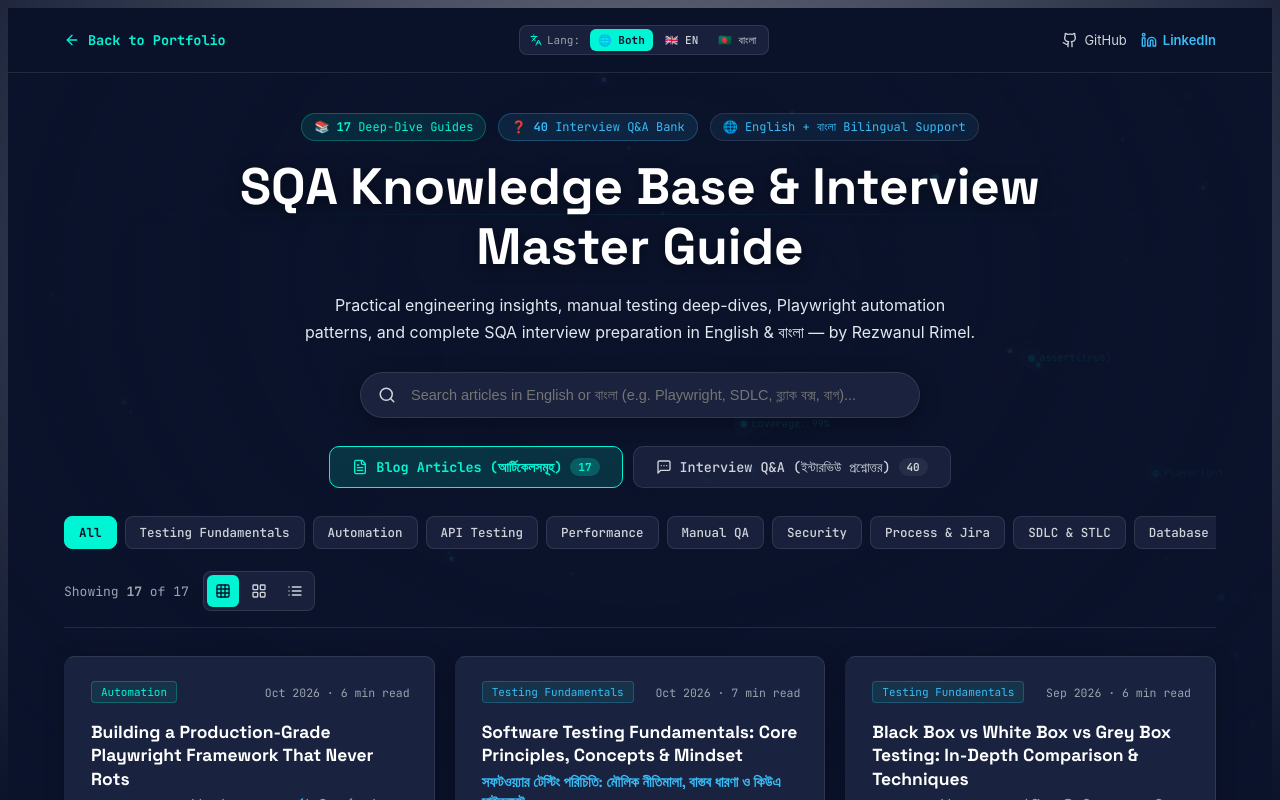
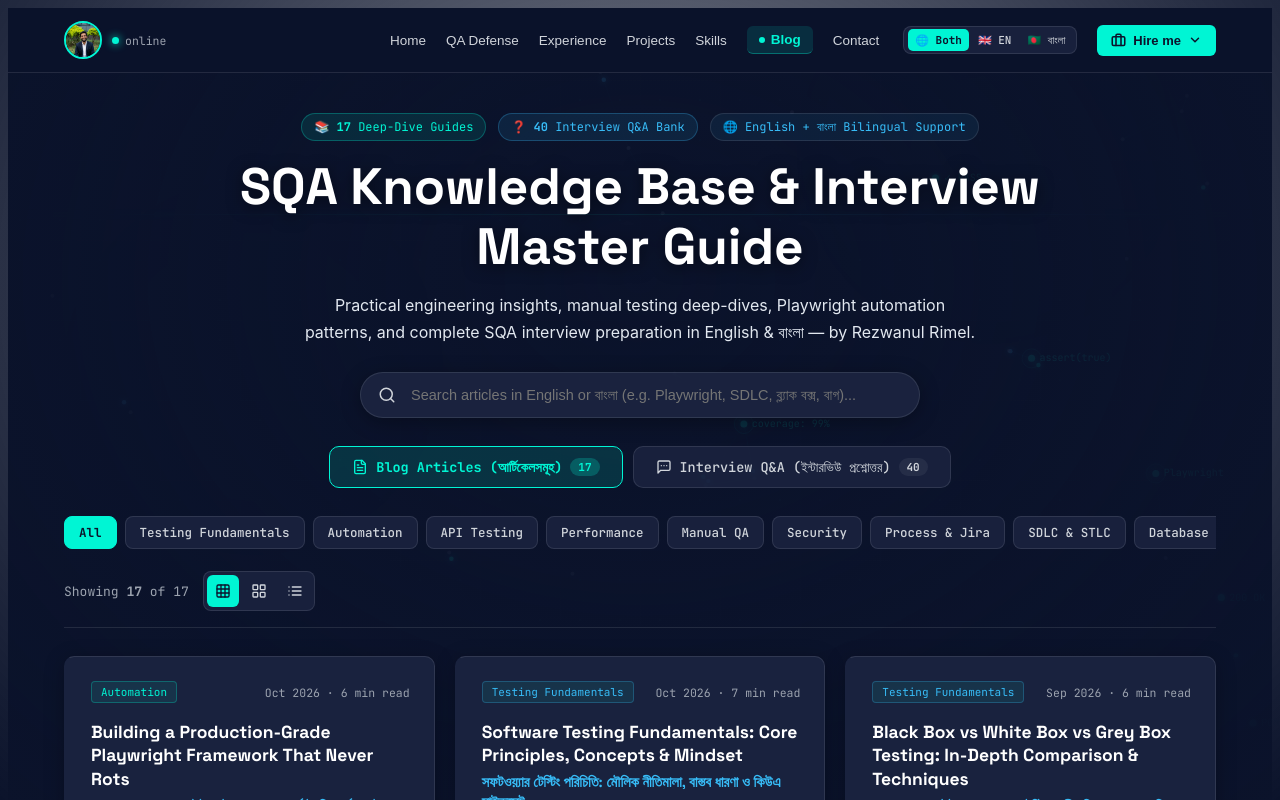
Before and after one commit to rezwanulislamrimel/SQA-Portfolio-rezwanulrimel, a React (Vite) app: page /blog in a window 1280 px wide. Shown: the top 800 px of the page. Built offline with nearby package versions, Linux system fonts and the light colour scheme.

Commit message:
added blog new page

```diff
--- a/src/Home/HomePage.jsx
+++ b/src/Home/HomePage.jsx
@@ -1,4 +1,5 @@
-import React from "react";
+import React, { useEffect } from "react";
+import { useLocation } from "react-router-dom";
 import { C, FONT_SANS, FONT_HEAD } from "../constants/theme";
 import { SQABackground } from "../components/common";
 import { Navbar, Footer } from "../components/layout";
@@ -13,10 +14,22 @@ import {
 } from "../components/sections";
 
 export default function HomePage() {
+  const location = useLocation();
+
   const goto = (id) => {
     const el = document.getElementById(id);
     if (el) el.scrollIntoView({ behavior: "smooth", block: "start" });
   };
+
+  useEffect(() => {
+    const hash = window.location.hash?.replace("#", "");
+    if (hash) {
+      setTimeout(() => {
+        const el = document.getElementById(hash);
+        if (el) el.scrollIntoView({ behavior: "smooth", block: "start" });
+      }, 150);
+    }
+  }, [location]);
 
   return (
     <div style={{ fontFamily: FONT_SANS, color: C.textMain, background: C.bg, minHeight: "100vh", position: "relative" }}>
--- a/src/Pages/BlogQAPage.jsx
+++ b/src/Pages/BlogQAPage.jsx
@@ -28,6 +28,7 @@ import { ALL_INTERVIEW_QUESTIONS, INTERVIEW_CATEGORIES } from "../data/interview
 import { PERSONAL_INFO } from "../data/portfolioData";
 import { BlogReaderModal } from "../components/common/BlogReaderModal";
 import { SQABackground } from "../components/common/SQABackground";
+import { Navbar } from "../components/layout/Navbar";
 
 /* ─── Interview Q&A Accordion Card ────────────────────────────── */
 function InterviewCard({ q, lang, idx }) {
@@ -316,104 +317,8 @@ export default function BlogQAPage() {
         @keyframes fadeIn { from { opacity: 0; transform: translateY(-6px); } to { opacity: 1; transform: translateY(0); } }
       `}</style>
 
-      {/* ─── Sticky Navbar ──────────────────────────────────── */}
-      <header
-        style={{
-          position: "sticky",
-          top: 0,
-          zIndex: 200,
-          background: "rgba(11, 19, 43, 0.92)",
-          backdropFilter: "blur(12px)",
-          borderBottom: `1px solid ${C.border}`,
-        }}
-      >
-        <div
-          style={{
-            maxWidth: 1200,
-            margin: "0 auto",
-            padding: "0 24px",
-            height: 64,
-            display: "flex",
-            alignItems: "center",
-            justifyContent: "space-between",
-          }}
-        >
-          <Link
-            to="/"
-            style={{
-              display: "flex",
-              alignItems: "center",
-              gap: 8,
-              color: C.pass,
-              textDecoration: "none",
-              fontSize: 13.5,
-              fontWeight: 700,
-              fontFamily: FONT_MONO,
-            }}
-          >
-            <ArrowLeft size={16} /> Back to Portfolio
-          </Link>
-
-          {/* Center: Global Language Switcher */}
-          <div
-            style={{
-              display: "flex",
-              alignItems: "center",
-              gap: 4,
-              background: "rgba(28, 37, 65, 0.8)",
-              border: `1px solid ${C.border}`,
-              borderRadius: 8,
-              padding: "3px 4px",
-            }}
-          >
-            <span style={{ display: "flex", alignItems: "center", gap: 5, padding: "0 6px", fontSize: 11, fontFamily: FONT_MONO, color: C.textFaint }}>
-              <Languages size={12} color={C.pass} /> Lang:
-            </span>
-            {[
-              { key: "both", label: "🌐 Both" },
-              { key: "en", label: "🇬🇧 EN" },
-              { key: "bn", label: "🇧🇩 বাংলা" },
-            ].map((l) => (
-              <button
-                key={l.key}
-                onClick={() => setLang(l.key)}
-                style={{
-                  background: lang === l.key ? C.pass : "transparent",
-                  color: lang === l.key ? "#0B132B" : C.textMuted,
-                  border: 0,
-                  borderRadius: 6,
-                  padding: "4px 8px",
-                  fontSize: 11,
-                  fontFamily: FONT_MONO,
-                  cursor: "pointer",
-                  fontWeight: lang === l.key ? 700 : 500,
-                }}
-              >
-                {l.label}
-              </button>
-            ))}
-          </div>
-
-          <div style={{ display: "flex", alignItems: "center", gap: 14 }}>
-            <a
-              href={PERSONAL_INFO.github}
-              target="_blank"
-              rel="noreferrer"
-              style={{ color: C.textMuted, display: "flex", alignItems: "center", gap: 6, textDecoration: "none", fontSize: 13 }}
-            >
-              <Github size={16} /> GitHub
-            </a>
-            <a
-              href={PERSONAL_INFO.linkedin}
-              target="_blank"
-              rel="noreferrer"
-              style={{ color: C.info, display: "flex", alignItems: "center", gap: 6, textDecoration: "none", fontSize: 13, fontWeight: 600 }}
-            >
-              <Linkedin size={16} /> LinkedIn
-            </a>
-          </div>
-        </div>
-      </header>
+      {/* ─── Unified Portfolio Navbar ──────────────────────── */}
+      <Navbar lang={lang} setLang={setLang} />
 
       {/* ─── Main Content ───────────────────────────────────── */}
       <main style={{ position: "relative", zIndex: 1, maxWidth: 1200, margin: "0 auto", padding: "40px 24px 80px" }}>
--- a/src/components/layout/Navbar.jsx
+++ b/src/components/layout/Navbar.jsx
@@ -1,27 +1,51 @@
 import React, { useState } from "react";
-import { useNavigate } from "react-router-dom";
-import { Briefcase, ChevronDown, Mail, MessageCircle, Menu, X } from "lucide-react";
+import { useNavigate, useLocation } from "react-router-dom";
+import { Briefcase, ChevronDown, Mail, MessageCircle, Menu, X, Languages } from "lucide-react";
 import { C, FONT_MONO } from "../../constants/theme";
 import { PROFILE_IMG } from "../../assets/profileImage";
 import { PERSONAL_INFO, NAV } from "../../data/portfolioData";
 import { StatusDot } from "../common/StatusDot";
 
-export function Navbar({ goto }) {
+export function Navbar({ goto, lang, setLang }) {
   const navigate = useNavigate();
+  const location = useLocation();
+  const isBlogPage = location.pathname === "/blog";
+
   const [hireOpen, setHireOpen] = useState(false);
   const [mobileNavOpen, setMobileNavOpen] = useState(false);
 
   const handleNavClick = (id) => {
     setMobileNavOpen(false);
+
     if (id === "blog") {
+      if (isBlogPage) {
+        window.scrollTo({ top: 0, behavior: "smooth" });
+      } else {
         navigate("/blog");
+      }
       return;
     }
+
+    // If on blog page and user clicks any homepage section
+    if (isBlogPage) {
+      navigate(`/#${id}`);
+      return;
+    }
+
+    // If on homepage
     if (goto) {
       goto(id);
     } else {
       const el = document.getElementById(id);
       if (el) el.scrollIntoView({ behavior: "smooth", block: "start" });
+    }
+  };
+
+  const handleBrandClick = () => {
+    if (isBlogPage) {
+      navigate("/");
+    } else {
+      handleNavClick("home");
     }
   };
 
@@ -31,14 +55,15 @@ export function Navbar({ goto }) {
         position: "sticky",
         top: 0,
         zIndex: 200,
-        background: "rgba(11,19,43,0.9)",
-        backdropFilter: "blur(10px)",
+        background: "rgba(11, 19, 43, 0.94)",
+        backdropFilter: "blur(12px)",
+        WebkitBackdropFilter: "blur(12px)",
         borderBottom: `1px solid ${C.border}`,
       }}
     >
       <div
         style={{
-          maxWidth: 1100,
+          maxWidth: 1200,
           margin: "auto",
           padding: "0 24px",
           height: 64,
@@ -50,7 +75,8 @@ export function Navbar({ goto }) {
         {/* Brand / Profile Avatar */}
         <div
           style={{ display: "flex", alignItems: "center", gap: 10, cursor: "pointer" }}
-          onClick={() => handleNavClick("home")}
+          onClick={handleBrandClick}
+          title={isBlogPage ? "Return to Portfolio" : "Scroll to Top"}
         >
           <img
             src={PROFILE_IMG}
@@ -74,25 +100,76 @@ export function Navbar({ goto }) {
         </div>
 
         {/* Desktop Navigation */}
-        <nav className="nav-links" style={{ display: "flex", gap: 22, alignItems: "center" }}>
-          {NAV.map((n) => (
+        <nav className="nav-links" style={{ display: "flex", gap: 20, alignItems: "center" }}>
+          {NAV.map((n) => {
+            const isBlogActive = isBlogPage && n.id === "blog";
+            return (
               <button
                 key={n.id}
                 className="nav-btn"
                 onClick={() => handleNavClick(n.id)}
                 style={{
                   border: 0,
-                background: "transparent",
-                color: C.textMuted,
-                padding: 0,
+                  background: isBlogActive ? "rgba(0, 245, 212, 0.12)" : "transparent",
+                  color: isBlogActive ? C.pass : C.textMuted,
+                  padding: isBlogActive ? "6px 12px" : "4px 0",
+                  borderRadius: isBlogActive ? 6 : 0,
+                  borderBottom: isBlogActive ? `1px solid ${C.pass}55` : "none",
                   fontSize: 13.5,
-                fontWeight: 500,
+                  fontWeight: isBlogActive ? 700 : 500,
                   cursor: "pointer",
+                  display: "flex",
+                  alignItems: "center",
+                  gap: 6,
+                  transition: "all 0.15s ease",
                 }}
               >
+                {isBlogActive && <span style={{ width: 6, height: 6, borderRadius: "50%", background: C.pass }} />}
                 {n.label}
               </button>
+            );
+          })}
+
+          {/* Optional Language Switcher in Navbar */}
+          {setLang && (
+            <div
+              style={{
+                display: "flex",
+                alignItems: "center",
+                gap: 2,
+                background: "rgba(28, 37, 65, 0.8)",
+                border: `1px solid ${C.border}`,
+                borderRadius: 8,
+                padding: "2px 4px",
+                marginLeft: 4,
+              }}
+            >
+              {[
+                { key: "both", label: "🌐 Both" },
+                { key: "en", label: "🇬🇧 EN" },
+                { key: "bn", label: "🇧🇩 বাংলা" },
+              ].map((l) => (
+                <button
+                  key={l.key}
+                  onClick={() => setLang(l.key)}
+                  style={{
+                    background: lang === l.key ? C.pass : "transparent",
+                    color: lang === l.key ? "#0B132B" : C.textMuted,
+                    border: 0,
+                    borderRadius: 5,
+                    padding: "4px 7px",
+                    fontSize: 11,
+                    fontFamily: FONT_MONO,
+                    cursor: "pointer",
+                    fontWeight: lang === l.key ? 700 : 500,
+                    transition: "all 0.15s ease",
+                  }}
+                >
+                  {l.label}
+                </button>
               ))}
+            </div>
+          )}
 
           {/* Hire Me Dropdown */}
           <div style={{ position: "relative" }}>
@@ -214,27 +291,65 @@ export function Navbar({ goto }) {
             padding: "8px 24px 18px",
           }}
         >
-          {NAV.map((n) => (
+          {NAV.map((n) => {
+            const isBlogActive = isBlogPage && n.id === "blog";
+            return (
               <button
                 key={n.id}
                 onClick={() => handleNavClick(n.id)}
                 style={{
-                display: "block",
+                  display: "flex",
+                  alignItems: "center",
+                  justifyContent: "space-between",
                   width: "100%",
                   textAlign: "left",
                   border: 0,
                   background: "transparent",
-                color: C.textMuted,
+                  color: isBlogActive ? C.pass : C.textMuted,
                   padding: "12px 0",
                   fontSize: 14.5,
-                fontWeight: 500,
+                  fontWeight: isBlogActive ? 700 : 500,
                   cursor: "pointer",
                   borderBottom: `1px solid ${C.border}`,
                 }}
               >
-              {n.label}
+                <span>{n.label}</span>
+                {isBlogActive && <span style={{ fontFamily: FONT_MONO, fontSize: 11, color: C.pass }}>● Active</span>}
+              </button>
+            );
+          })}
+
+          {/* Language Toggle in Mobile Drawer */}
+          {setLang && (
+            <div style={{ display: "flex", gap: 6, marginTop: 14, marginBottom: 8, alignItems: "center" }}>
+              <span style={{ fontSize: 12, color: C.textFaint, fontFamily: FONT_MONO }}>Language:</span>
+              {[
+                { key: "both", label: "🌐 Both" },
+                { key: "en", label: "🇬🇧 EN" },
+                { key: "bn", label: "🇧🇩 বাংলা" },
+              ].map((l) => (
+                <button
+                  key={l.key}
+                  onClick={() => setLang(l.key)}
+                  style={{
+                    flex: 1,
+                    background: lang === l.key ? C.pass : "rgba(28, 37, 65, 0.9)",
+                    color: lang === l.key ? "#0B132B" : C.textMuted,
+                    border: `1px solid ${lang === l.key ? C.pass : C.border}`,
+                    borderRadius: 6,
+                    padding: "7px 6px",
+                    fontSize: 12,
+                    fontFamily: FONT_MONO,
+                    cursor: "pointer",
+                    fontWeight: lang === l.key ? 700 : 500,
+                  }}
+                >
+                  {l.label}
                 </button>
               ))}
+            </div>
+          )}
+
           <div style={{ display: "flex", gap: 10, marginTop: 14 }}>
             <a
               href={`mailto:${PERSONAL_INFO.email}`}
```
Lines whose indentation alone changed are shown as unchanged.
